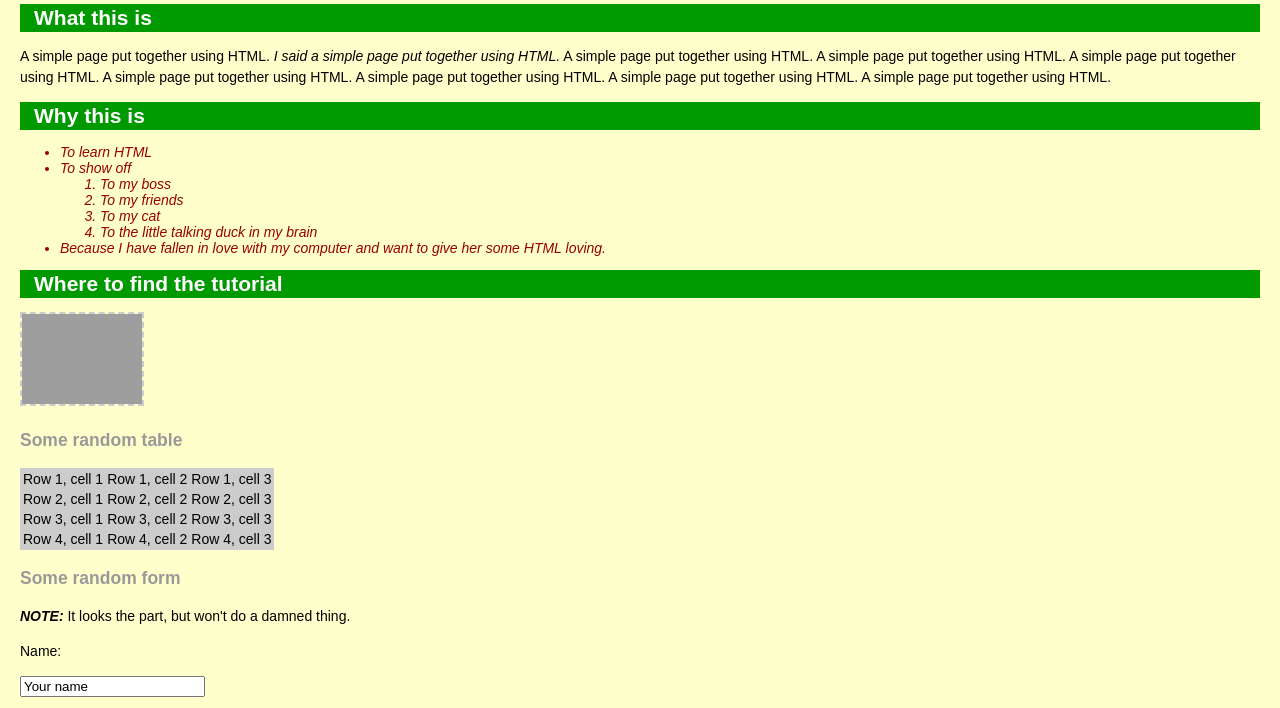
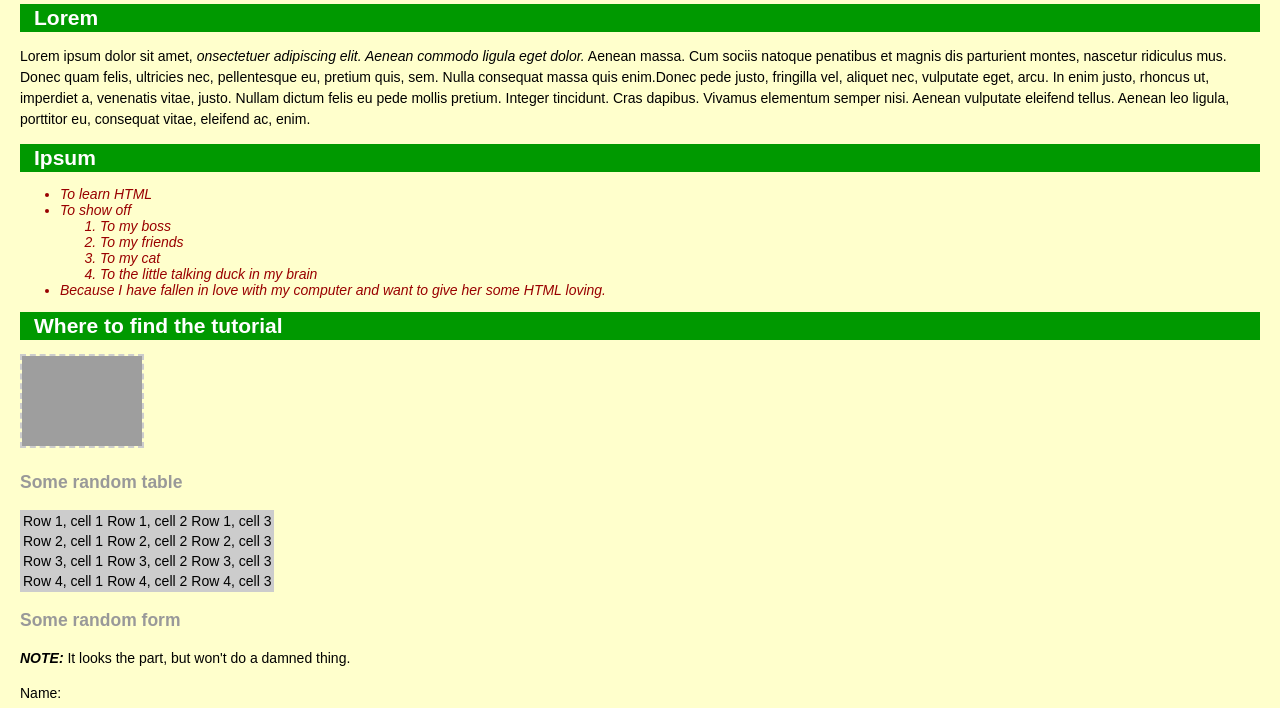
Before and after one commit to KarolGackowski/Repository1, a plain HTML site: page index.html in a window 1280 px wide. Shown: the part 77-785 px from the top of the page. Drawn offline with Linux system fonts and the light colour scheme; grey boxes are pictures that could not be loaded.

Commit message:
van notepad naar dit

```diff
--- a/index.html
+++ b/index.html
@@ -14,10 +14,10 @@
 
 <h1>My first web page</h1>
 
-<h2>What this is</h2>
-<p>A simple page put together using HTML. <em>I said a simple page put together using HTML.</em> A simple page put together using HTML. A simple page put together using HTML. A simple page put together using HTML. A simple page put together using HTML. A simple page put together using HTML. A simple page put together using HTML. A simple page put together using HTML.</p>
+<h2>Lorem</h2>
+<p>Lorem ipsum dolor sit amet, <em>onsectetuer adipiscing elit. Aenean commodo ligula eget dolor.</em>  Aenean massa. Cum sociis natoque penatibus et magnis dis parturient montes, nascetur ridiculus mus. Donec quam felis, ultricies nec, pellentesque eu, pretium quis, sem. Nulla consequat massa quis enim.Donec pede justo, fringilla vel, aliquet nec, vulputate eget, arcu. In enim justo, rhoncus ut, imperdiet a, venenatis vitae, justo. Nullam dictum felis eu pede mollis pretium. Integer tincidunt. Cras dapibus. Vivamus elementum semper nisi. Aenean vulputate eleifend tellus. Aenean leo ligula, porttitor eu, consequat vitae, eleifend ac, enim.</p>
 
-<h2>Why this is</h2>
+<h2>Ipsum</h2>
 <ul>
     <li>To learn HTML</li>
     <li>
```
